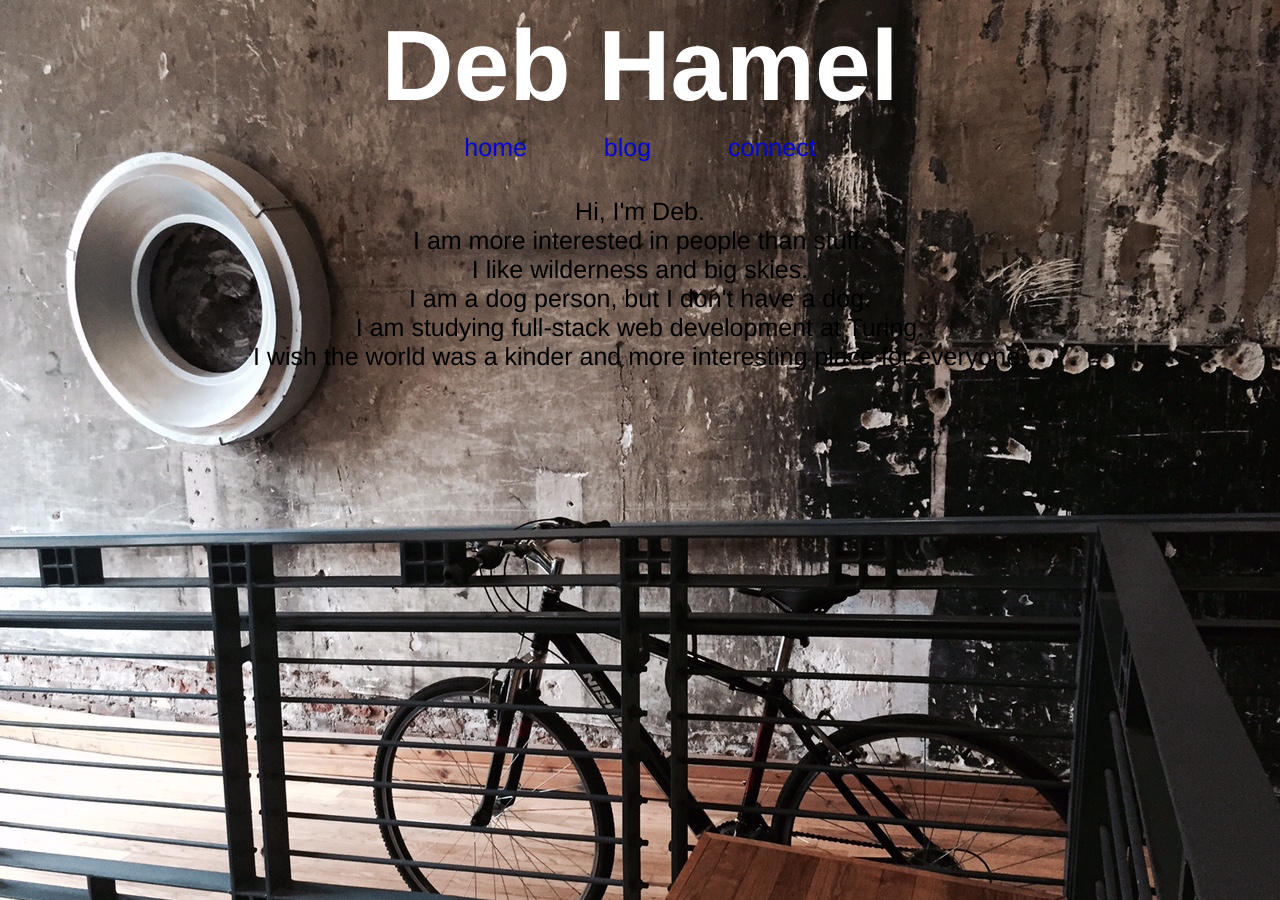
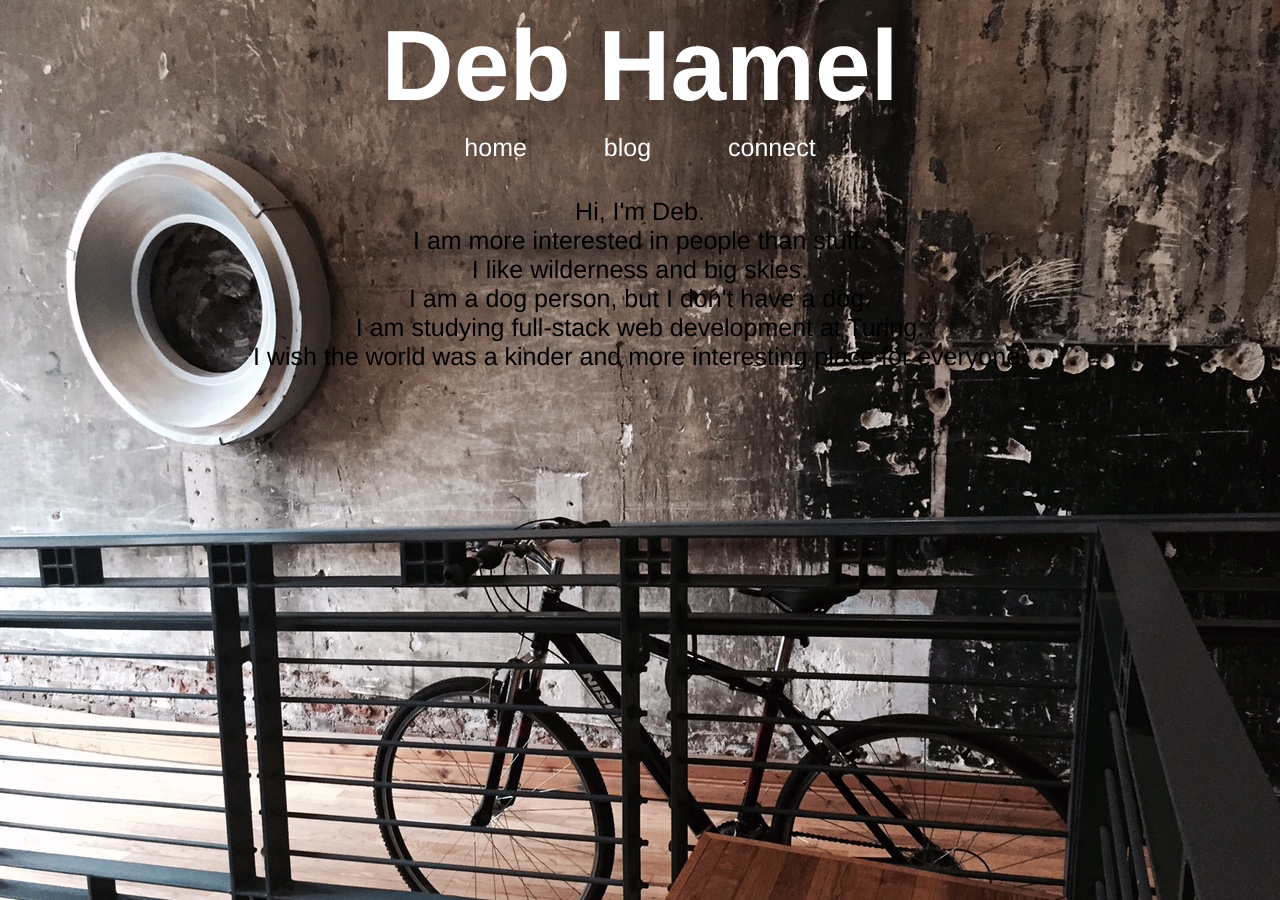
Before and after one commit to deborahleehamel/deborahleehamel.github.io, a Jekyll site: the page built from index.html, in a window 1280 px wide. Built offline with Jekyll 4.4.1, drawn with Linux system fonts in a browser that asks for light colours.

Commit message:
Color updates.

```diff
--- a/css/styles.css
+++ b/css/styles.css
@@ -49,11 +49,11 @@
 
 .main-blog-page {text-align: center;
   font-size: 20px;
-  color: #D4046F;
+  color: #ffffff;
 }
 
 a {
-  color: #0407D4;
+  color: #ffffff;
   text-decoration: none;
 }
 
```
